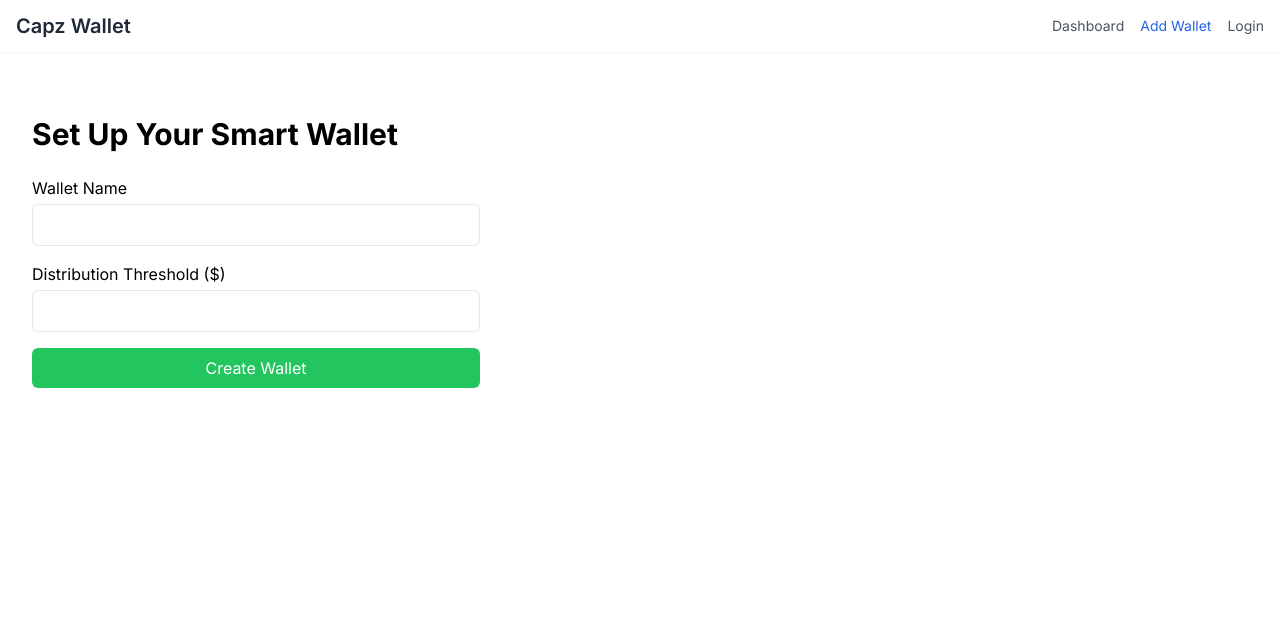
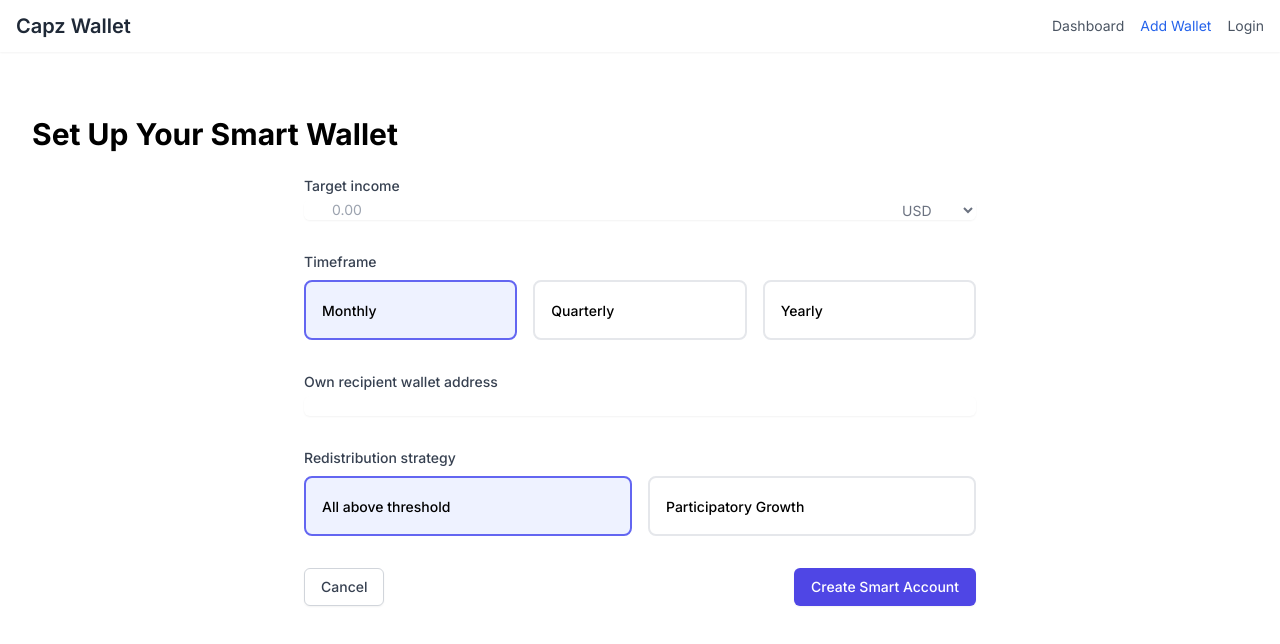
Before and after one commit to syntrofi/capz, a Next.js app: page /wallet-setup in a window 1280 px wide. Shown: the top 644 px of the page. Built offline with nearby package versions, Linux system fonts and the light colour scheme.

Commit message:
Added more Setup options + clickable cards in the setup process

```diff
--- a/app/layout.tsx
+++ b/app/layout.tsx
@@ -2,6 +2,7 @@ import './globals.css'
 import type { Metadata } from 'next'
 import { Inter } from 'next/font/google'
 import Navbar from '@/components/Navbar'
+import { AuthProvider } from '@/contexts/AuthContext'
 
 const inter = Inter({ subsets: ['latin'] })
 
@@ -18,10 +19,12 @@ export default function RootLayout({
   return (
     <html lang="en">
       <body className={inter.className}>
-        <Navbar />
-        <main className="container mx-auto px-4 py-8">
-          {children}
-        </main>
+        <AuthProvider>
+          <Navbar />
+          <main className="container mx-auto px-4 py-8">
+            {children}
+          </main>
+        </AuthProvider>
       </body>
     </html>
   )
--- a/app/login/page.tsx
+++ b/app/login/page.tsx
@@ -1,11 +1,46 @@
-import LoginForm from '@/components/LoginForm' // Import the LoginForm component
+'use client'
+
+import { useAuth } from '@/contexts/AuthContext'
+import { useRouter } from 'next/navigation'
+import Image from 'next/image'
 
 export default function LoginPage() {
+  const { login } = useAuth()
+  const router = useRouter()
+
+  const handleLogin = (provider: 'Farcaster' | 'Google' | 'X') => {
+    login(provider)
+    console.log(`Logged in with ${provider}`)
+    router.push('/dashboard')
+  }
+
   return (
-    <div className="flex items-center justify-center min-h-screen bg-gray-100">
+    <div className="flex flex-col items-center justify-center min-h-screen bg-gray-100">
       <div className="p-8 bg-white rounded-lg shadow-md w-full max-w-md">
         <h1 className="text-3xl font-bold mb-6 text-center">Login to Capz</h1>
-        <LoginForm /> {/* Render the LoginForm component */}
+        <div className="space-y-4">
+          <button
+            onClick={() => handleLogin('Farcaster')}
+            className="w-full py-2 px-4 border border-gray-300 rounded-md text-gray-700 bg-white hover:bg-gray-50 focus:outline-none focus:ring-2 focus:ring-offset-2 focus:ring-indigo-500 flex items-center justify-center"
+          >
+            <Image src="/farcaster-logo.png" alt="Farcaster" width={20} height={20} className="mr-2" />
+            Login with Farcaster
+          </button>
+          <button
+            onClick={() => handleLogin('Google')}
+            className="w-full py-2 px-4 border border-gray-300 rounded-md text-gray-700 bg-white hover:bg-gray-50 focus:outline-none focus:ring-2 focus:ring-offset-2 focus:ring-indigo-500 flex items-center justify-center"
+          >
+            <Image src="/google-logo.png" alt="Google" width={20} height={20} className="mr-2" />
+            Login with Google
+          </button>
+          <button
+            onClick={() => handleLogin('X')}
+            className="w-full py-2 px-4 border border-gray-300 rounded-md text-gray-700 bg-white hover:bg-gray-50 focus:outline-none focus:ring-2 focus:ring-offset-2 focus:ring-indigo-500 flex items-center justify-center"
+          >
+            <Image src="/x-logo.png" alt="X" width={20} height={20} className="mr-2" />
+            Login with X
+          </button>
+        </div>
       </div>
     </div>
   )
--- a/components/NavBar.tsx
+++ b/components/NavBar.tsx
@@ -2,11 +2,11 @@
 
 import Link from 'next/link'
 import { usePathname } from 'next/navigation'
-import { useState } from 'react'
+import { useAuth } from '@/contexts/AuthContext'
 
 export default function Navbar() {
   const pathname = usePathname()
-  const [isLoggedIn, setIsLoggedIn] = useState(false) // This should be replaced with actual auth state
+  const { isLoggedIn, logout } = useAuth()
 
   return (
     <nav className="bg-white shadow-sm">
@@ -28,7 +28,7 @@ export default function Navbar() {
             Add Wallet
           </Link>
           {isLoggedIn ? (
-            <button className="text-gray-600 hover:text-gray-800">
+            <button onClick={logout} className="text-gray-600 hover:text-gray-800">
               <svg xmlns="http://www.w3.org/2000/svg" className="h-6 w-6" fill="none" viewBox="0 0 24 24" stroke="currentColor">
                 <path strokeLinecap="round" strokeLinejoin="round" strokeWidth={2} d="M16 7a4 4 0 11-8 0 4 4 0 018 0zM12 14a7 7 0 00-7 7h14a7 7 0 00-7-7z" />
               </svg>
--- a/components/WalletSetupForm.tsx
+++ b/components/WalletSetupForm.tsx
@@ -1,50 +1,151 @@
-'use client'
+'use client';
 
-import { useState } from 'react'
-import { useRouter } from 'next/navigation'
+import React, { useState } from 'react';
+import { useRouter } from 'next/navigation';
+
+type TimeFrame = 'monthly' | 'quarterly' | 'yearly';
+type RedistributionStrategy = 'all-above-threshold' | 'participatory-growth';
+
+interface WalletSetupFormState {
+  targetIncome: string;
+  timeFrame: TimeFrame;
+  walletAddress: string;
+  redistributionStrategy: RedistributionStrategy;
+}
+
+const ClickableCard: React.FC<{
+  selected: boolean;
+  onClick: () => void;
+  children: React.ReactNode;
+}> = ({ selected, onClick, children }) => (
+  <div
+    onClick={onClick}
+    className={`cursor-pointer p-4 rounded-lg border-2 transition-all ${
+      selected
+        ? 'border-indigo-500 bg-indigo-50'
+        : 'border-gray-200 hover:border-indigo-300'
+    }`}
+  >
+    {children}
+  </div>
+);
 
 export default function WalletSetupForm() {
-  const [walletName, setWalletName] = useState('')
-  const [threshold, setThreshold] = useState('')
-  const router = useRouter()
+  const router = useRouter();
+  const [formState, setFormState] = useState<WalletSetupFormState>({
+    targetIncome: '',
+    timeFrame: 'monthly',
+    walletAddress: '',
+    redistributionStrategy: 'all-above-threshold',
+  });
+
+  const handleInputChange = (e: React.ChangeEvent<HTMLInputElement>) => {
+    const { name, value } = e.target;
+    setFormState(prevState => ({ ...prevState, [name]: value }));
+  };
+
+  const handleCardSelection = (field: keyof WalletSetupFormState) => (value: string) => {
+    setFormState(prevState => ({ ...prevState, [field]: value }));
+  };
 
   const handleSubmit = async (e: React.FormEvent) => {
-    e.preventDefault()
-    // TODO: Implement actual wallet creation logic
-    console.log('Creating wallet:', walletName, threshold)
-    router.push('/dashboard')
-  }
+    e.preventDefault();
+    console.log('Creating wallet:', formState);
+    router.push('/dashboard');
+  };
 
   return (
-    <form onSubmit={handleSubmit} className="space-y-4 max-w-md">
+    <form onSubmit={handleSubmit} className="space-y-8 max-w-2xl mx-auto">
       <div>
-        <label htmlFor="walletName" className="block mb-1">Wallet Name</label>
+        <label htmlFor="targetIncome" className="block text-sm font-medium text-gray-700">
+          Target income
+        </label>
+        <div className="mt-1 relative rounded-md shadow-sm">
+          <input
+            type="number"
+            name="targetIncome"
+            id="targetIncome"
+            className="focus:ring-indigo-500 focus:border-indigo-500 block w-full pl-7 pr-12 sm:text-sm border-gray-300 rounded-md"
+            placeholder="0.00"
+            value={formState.targetIncome}
+            onChange={handleInputChange}
+            required
+          />
+          <div className="absolute inset-y-0 right-0 flex items-center">
+            <select
+              id="currency"
+              name="currency"
+              className="focus:ring-indigo-500 focus:border-indigo-500 h-full py-0 pl-2 pr-7 border-transparent bg-transparent text-gray-500 sm:text-sm rounded-md"
+            >
+              <option>USD</option>
+            </select>
+          </div>
+        </div>
+      </div>
+
+      <div>
+        <label className="block text-sm font-medium text-gray-700 mb-2">Timeframe</label>
+        <div className="grid grid-cols-3 gap-4">
+          {(['monthly', 'quarterly', 'yearly'] as const).map((option) => (
+            <ClickableCard
+              key={option}
+              selected={formState.timeFrame === option}
+              onClick={() => handleCardSelection('timeFrame')(option)}
+            >
+              <span className="text-sm font-medium capitalize">{option}</span>
+            </ClickableCard>
+          ))}
+        </div>
+      </div>
+
+      <div>
+        <label htmlFor="walletAddress" className="block text-sm font-medium text-gray-700">
+          Own recipient wallet address
+        </label>
         <input
           type="text"
-          id="walletName"
-          value={walletName}
-          onChange={(e) => setWalletName(e.target.value)}
+          name="walletAddress"
+          id="walletAddress"
+          className="mt-1 focus:ring-indigo-500 focus:border-indigo-500 block w-full shadow-sm sm:text-sm border-gray-300 rounded-md"
+          value={formState.walletAddress}
+          onChange={handleInputChange}
           required
-          className="w-full px-3 py-2 border rounded-md"
         />
       </div>
+
       <div>
-        <label htmlFor="threshold" className="block mb-1">Distribution Threshold ($)</label>
-        <input
-          type="number"
-          id="threshold"
-          value={threshold}
-          onChange={(e) => setThreshold(e.target.value)}
-          required
-          className="w-full px-3 py-2 border rounded-md"
-        />
+        <label className="block text-sm font-medium text-gray-700 mb-2">Redistribution strategy</label>
+        <div className="grid grid-cols-2 gap-4">
+          {([
+            { value: 'all-above-threshold', label: 'All above threshold' },
+            { value: 'participatory-growth', label: 'Participatory Growth' },
+          ] as const).map((option) => (
+            <ClickableCard
+              key={option.value}
+              selected={formState.redistributionStrategy === option.value}
+              onClick={() => handleCardSelection('redistributionStrategy')(option.value)}
+            >
+              <span className="text-sm font-medium">{option.label}</span>
+            </ClickableCard>
+          ))}
+        </div>
       </div>
-      <button
-        type="submit"
-        className="w-full bg-green-500 text-white py-2 rounded-md hover:bg-green-600"
-      >
-        Create Wallet
-      </button>
+
+      <div className="flex justify-between">
+        <button
+          type="button"
+          onClick={() => router.push('/dashboard')}
+          className="inline-flex items-center px-4 py-2 border border-gray-300 shadow-sm text-sm font-medium rounded-md text-gray-700 bg-white hover:bg-gray-50 focus:outline-none focus:ring-2 focus:ring-offset-2 focus:ring-indigo-500"
+        >
+          Cancel
+        </button>
+        <button
+          type="submit"
+          className="inline-flex items-center px-4 py-2 border border-transparent text-sm font-medium rounded-md shadow-sm text-white bg-indigo-600 hover:bg-indigo-700 focus:outline-none focus:ring-2 focus:ring-offset-2 focus:ring-indigo-500"
+        >
+          Create Smart Account
+        </button>
+      </div>
     </form>
-  )
+  );
 }
--- a/contexts/AuthContext.tsx
+++ b/contexts/AuthContext.tsx
@@ -2,9 +2,12 @@
 
 import React, { createContext, useContext, useState, ReactNode } from 'react';
 
+type LoginProvider = 'Farcaster' | 'Google' | 'X';
+
 interface AuthContextType {
   isLoggedIn: boolean;
-  login: () => void;
+  loginProvider: LoginProvider | null;
+  login: (provider: LoginProvider) => void;
   logout: () => void;
 }
 
@@ -12,12 +15,20 @@ const AuthContext = createContext<AuthContextType | undefined>(undefined);
 
 export function AuthProvider({ children }: { children: ReactNode }) {
   const [isLoggedIn, setIsLoggedIn] = useState(false);
+  const [loginProvider, setLoginProvider] = useState<LoginProvider | null>(null);
 
-  const login = () => setIsLoggedIn(true);
-  const logout = () => setIsLoggedIn(false);
+  const login = (provider: LoginProvider) => {
+    setIsLoggedIn(true);
+    setLoginProvider(provider);
+  };
+
+  const logout = () => {
+    setIsLoggedIn(false);
+    setLoginProvider(null);
+  };
 
   return (
-    <AuthContext.Provider value={{ isLoggedIn, login, logout }}>
+    <AuthContext.Provider value={{ isLoggedIn, loginProvider, login, logout }}>
       {children}
     </AuthContext.Provider>
   );
```
